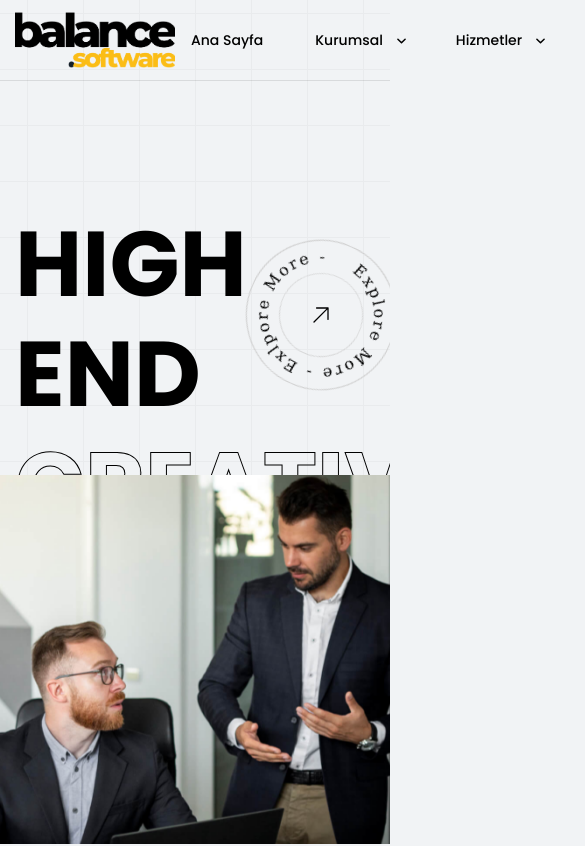
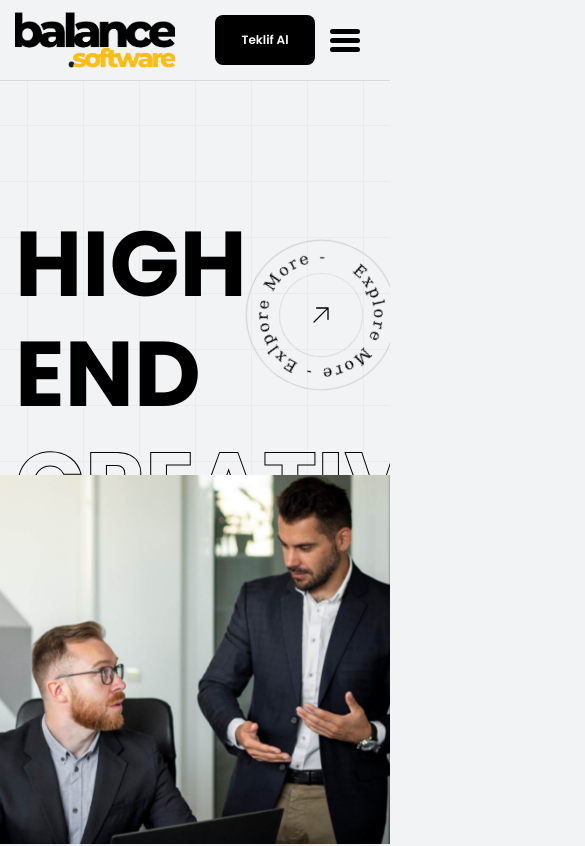
Before and after one commit to furkanqq/software-solutions, a Next.js app: page / in a window 390 px wide. Shown: the top 846 px of the page, 585 px wide, since content can reach past the window. Built offline with nearby package versions, Linux system fonts and the light colour scheme.

Commit message:
multi nav

```diff
--- a/pages/home/index.module.scss
+++ b/pages/home/index.module.scss
@@ -126,6 +126,7 @@
 // Benefits Section
 
 .benefits {
+  overflow: hidden;
   margin-block: 112px;
   display: grid;
   gap: 56px;
@@ -348,6 +349,7 @@
 .blog {
   background-color: rgba(var(--colors-off-white));
   padding: 56px 0px 90px 0px;
+  overflow: hidden;
 
   .top {
     display: flex;
--- a/src/composite/XHeader/index.module.scss
+++ b/src/composite/XHeader/index.module.scss
@@ -32,9 +32,9 @@
     }
 
     .header_button {
-      display: grid;
+      display: flex;
       justify-content: flex-end;
-
+      align-items: center;
       button {
         height: 50px;
         width: 100px;
--- a/src/composite/XHeader/index.tsx
+++ b/src/composite/XHeader/index.tsx
@@ -6,6 +6,7 @@ import { XButton } from '@/src/components/XButton';
 import { XImage } from '@/src/components/XImage';
 
 import { useEffect, useState } from 'react';
+import XMobile from '../XMobileMenu';
 import XNavbar from '../XNavbar';
 
 interface IProps {
@@ -18,6 +19,7 @@ export default function XHeader(props: IProps) {
   const [headerBg, setHeaderBg] = useState<Boolean>(true);
 
   useEffect(() => {
+    if (window?.innerWidth < 992) return;
     const handleScroll = () => {
       const currentScrollY = window.scrollY;
       const scrollThreshold = 200;
@@ -67,6 +69,7 @@ export default function XHeader(props: IProps) {
               color={props.color === 'light' ? 'outline-white' : 'black'}>
               Teklif Al
             </XButton>
+            <XMobile />
           </div>
         </div>
       </Container>
--- /dev/null
+++ b/src/composite/XMobileMenu/index.module.scss
@@ -0,0 +1,71 @@
+.mobile {
+  display: none;
+  //   &::after {
+  //     position: absolute;
+  //     content: '';
+  //     border: 12px solid orange;
+  //     z-index: -2;
+  //     top: 80px;
+  //     left: 0;
+  //     width: 100%;
+  //     height: 100vh;
+  //     background-color: rgba(var(--colors-dark));
+  //     opacity: 0.1;
+  //   }
+  .hamburger {
+    position: relative;
+    width: 30px;
+    height: fit-content;
+    display: flex;
+    flex-direction: column;
+    justify-content: center;
+    gap: 4px;
+    cursor: pointer;
+    div {
+      position: relative;
+      width: 100%;
+      height: 5px;
+      border-radius: 4px;
+      background-color: rgba(var(--colors-dark));
+      transition: 300ms ease-in-out;
+      right: 0;
+      &:last-child {
+        top: 0;
+      }
+    }
+  }
+  .menu {
+    position: absolute;
+    height: calc(100vh - 80px);
+    width: 40%;
+    right: -1000px;
+    transition: right 300ms linear;
+    top: 0;
+    z-index: -1;
+    .content {
+      position: relative;
+      border: 1px solid green;
+      margin-top: 80px;
+      height: 100%;
+      background-color: rgba(var(--colors-light));
+    }
+  }
+  .close_menu {
+    right: 0px;
+    transition: right 300ms linear;
+  }
+}
+
+@media (max-width: 992px) {
+  .mobile {
+    display: flex;
+  }
+}
+
+@media (max-width: 576px) {
+    .mobile {
+      .menu {
+        width: 100%;
+      }
+    }
+  }
--- /dev/null
+++ b/src/composite/XMobileMenu/index.tsx
@@ -0,0 +1,44 @@
+import styles from './index.module.scss';
+import cn from 'classnames';
+
+import { IconChevronDown } from '@/src/assets/IconChevronDown';
+
+import Container from '@/src/components/XContainer';
+import { XLink } from '@/src/components/XLink';
+
+import { NavigationType, Navigation } from '@/src/config/nav.config';
+import { useState } from 'react';
+
+export default function XMobile() {
+  const [isOpen, setIsOpen] = useState(false);
+  return (
+    <section className={styles.mobile}>
+      <Container className={styles.content}>
+        <div onClick={() => setIsOpen(!isOpen)} className={styles.hamburger}>
+          <div style={isOpen ? { right: '-500px' } : {}}></div>
+          <div style={isOpen ? { transform: 'rotate(45deg)' } : {}}></div>
+          <div
+            style={
+              isOpen ? { transform: 'rotate(-45deg)', top: '-9px' } : {}
+            }></div>
+        </div>
+        <div className={cn(styles.menu, isOpen && styles.close_menu)}>
+          <Container className={styles.content}>
+            <ul>
+              {Navigation.map((nav: NavigationType, index: number) => (
+                <li key={index}>
+                  <XLink href={nav.path}>{nav.title}</XLink>
+                  {nav.dropdown && (
+                    <span>
+                      <IconChevronDown />
+                    </span>
+                  )}
+                </li>
+              ))}
+            </ul>
+          </Container>
+        </div>
+      </Container>
+    </section>
+  );
+}
--- a/src/composite/XNavbar/index.module.scss
+++ b/src/composite/XNavbar/index.module.scss
@@ -159,3 +159,10 @@
     }
   }
 }
+
+
+@media (max-width: 992px) {
+  .navbar {
+    display: none;
+  }
+}
```
Also changed, not shown: src/composite/XNavbar/index.tsx (line endings or trailing spaces).
